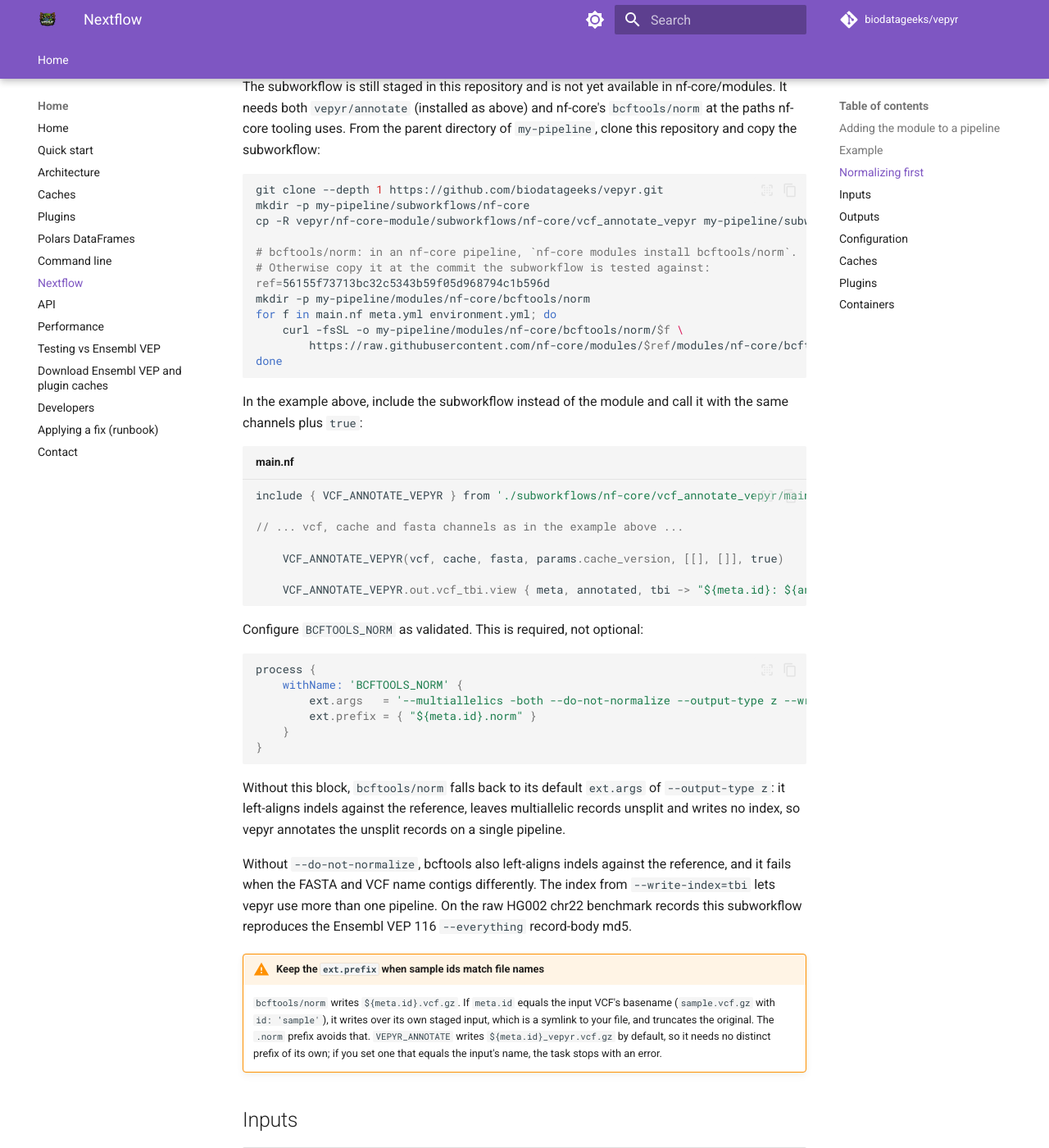
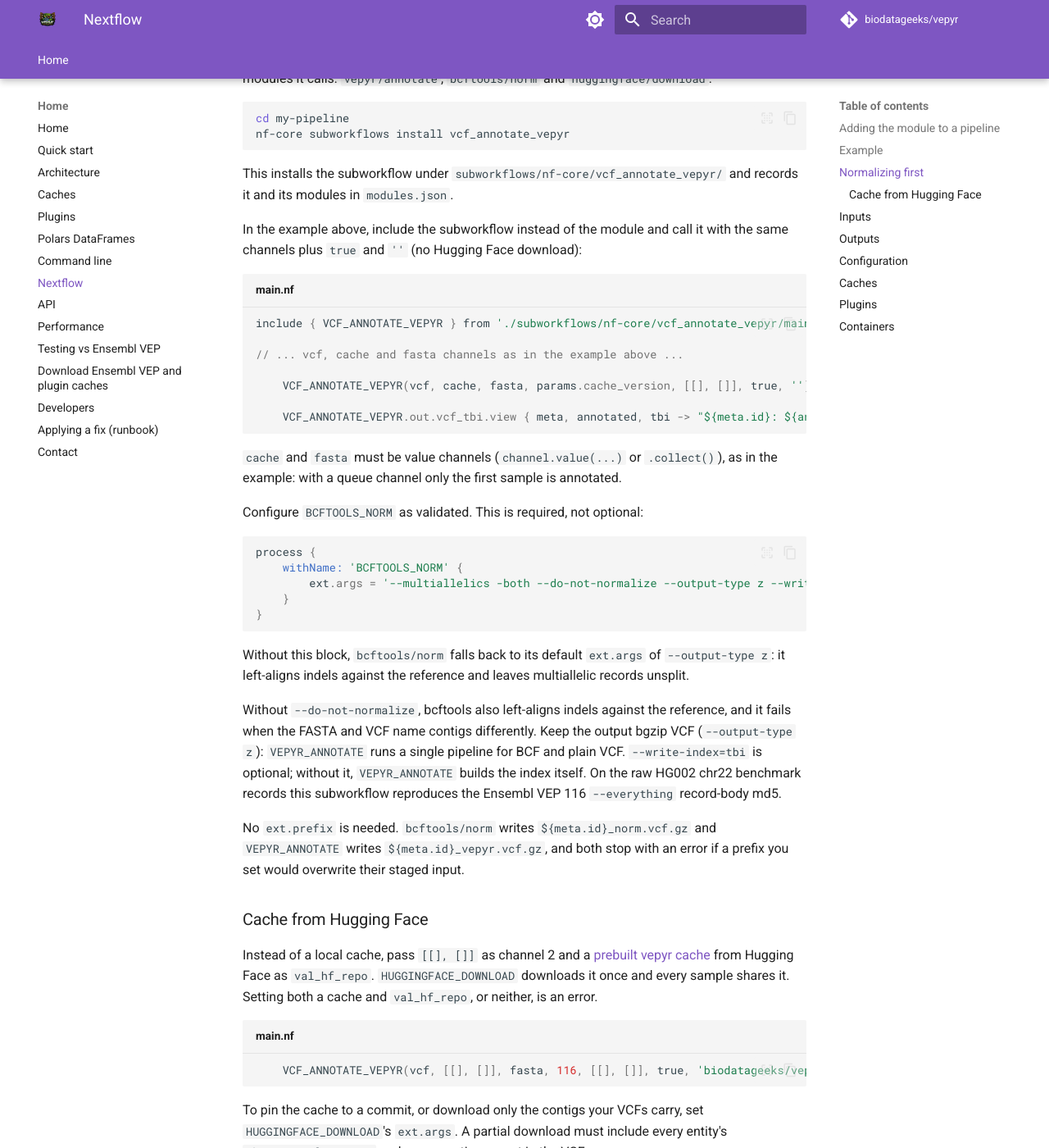
Before and after one commit to biodatageeks/vepyr, an MkDocs documentation site: the page built from docs/nextflow.md, in a window 1280 px wide and 1400 px high, scrolled down 3183 px. Shown: the whole window at 82% size. Built offline with MkDocs 1.6.1 and Material for MkDocs 9.7.7, drawn with Linux system fonts in a browser that asks for light colours; comment, search, counter and statistics services are not loaded; some of the changed text lies outside the part shown.

Commit message:
nf-core: sync vcf_annotate_vepyr with the merged subworkflow, docs and badge (#167)
* nf-core: sync vcf_annotate_vepyr with nf-core/modules#13070

Mirror the subworkflow as it stands after the #13070 review round:
optional Hugging Face cache download (val_hf_repo, datasets/ prefix
added by the subworkflow), errors when both or neither of ch_cache and
val_hf_repo are set, normalization tests on a multiallelic input, and
the reworded meta.yml.

The dev harness follows: bcftools/norm pinned past #13076 (default
${meta.id}_norm prefix and collision guard), huggingface/download
fetched at the same commit and run under amd64 emulation, the parity
test passes the new seventh argument, and stage_testdata.py builds
input_multiallelic.vcf.gz from raw_chr22.vcf.gz, checked against the
md5 published in nf-core/test-datasets#2298.

Docs: nextflow.md drops the required ext.prefix, documents the
Hugging Face cache and value-channel inputs, and copies both helper
modules; the subworkflow diagram gains the download branch.

Co-Authored-By: Claude Opus 5.5 <noreply@anthropic.com>

* nf-core: build the multiallelic test input in setup, as upstream

Sync the vcf_annotate_vepyr tests with nf-core/modules#13070 643d2b157:
the normalise tests join input.vcf.gz back into multiallelic records
with an aliased BCFTOOLS_NORM in setup, so the staged
input_multiallelic.vcf.gz (nf-core/test-datasets#2298) is no longer
needed. Revert its staging in stage_testdata.py and the harness hash,
run the aliased process under amd64 emulation like BCFTOOLS_NORM, and
drop the #2298 references from the README.

Co-Authored-By: Claude Opus 5.5 <noreply@anthropic.com>

* docs: advertise the merged nf-core subworkflow

vcf_annotate_vepyr merged as nf-core/modules#13070 (7d5d5ab); the
mirror here is byte-identical to it. Install it with
`nf-core subworkflows install vcf_annotate_vepyr`, which also installs
vepyr/annotate, bcftools/norm and huggingface/download, instead of
copying it from this repository. Add an nf-core subworkflow badge next
to the module badge and mark the submission steps done.

Co-Authored-By: Claude Opus 5.5 <noreply@anthropic.com>

---------

Co-authored-by: Claude Opus 5.5 <noreply@anthropic.com>

````diff
--- a/docs/nextflow.md
+++ b/docs/nextflow.md
@@ -10,8 +10,9 @@ Silicon.
 ![vcf_annotate_vepyr subworkflow](diagrams/nextflow-subworkflow-light.svg#only-light)
 ![vcf_annotate_vepyr subworkflow](diagrams/nextflow-subworkflow-dark.svg#only-dark)
 
-The diagram shows the `vcf_annotate_vepyr` subworkflow described in
-[Normalizing first](#normalizing-first); with `val_normalize` false, or when you
+The diagram shows the
+[`vcf_annotate_vepyr` subworkflow](https://github.com/nf-core/modules/tree/master/subworkflows/nf-core/vcf_annotate_vepyr),
+also on nf-core/modules and described in [Normalizing first](#normalizing-first); with `val_normalize` false, or when you
 call `VEPYR_ANNOTATE` directly, only the dashed path runs. Names starting with
 `ch_` are Nextflow channels, not chromosomes. Each VCF is one whole task per
 process, with no per-chromosome scatter; vepyr parallelizes inside its task, up
@@ -117,71 +118,88 @@ vepyr annotates records as given. The parity inputs were normalized with
 `bcftools norm -m -both` (multiallelic records split, indels not left-aligned).
 To run that step in the same pipeline, use the `vcf_annotate_vepyr` subworkflow,
 which runs nf-core's `bcftools/norm` module before `VEPYR_ANNOTATE`. It takes the
-same inputs as the module plus a boolean, `val_normalize`; set it to `true` to
-normalize. Both steps read the reference FASTA from channel 3.
+module's inputs plus two values: `val_normalize`, set to `true` to normalize, and
+`val_hf_repo`, which can download the cache from Hugging Face instead of reading
+it from channel 2 (see [Cache from Hugging Face](#cache-from-hugging-face)). Both
+steps read the reference FASTA from channel 3.
 
-The subworkflow is still staged in this repository and is not yet available in
-nf-core/modules. It needs both `vepyr/annotate` (installed as above) and nf-core's
-`bcftools/norm` at the paths nf-core tooling uses. From the parent directory of
-`my-pipeline`, clone this repository and copy the subworkflow:
+Install it from nf-core/modules the same way as the module. nf-core tools also
+installs the modules it calls: `vepyr/annotate`, `bcftools/norm` and
+`huggingface/download`.
 
 ```bash
-git clone --depth 1 https://github.com/biodatageeks/vepyr.git
-mkdir -p my-pipeline/subworkflows/nf-core
-cp -R vepyr/nf-core-module/subworkflows/nf-core/vcf_annotate_vepyr my-pipeline/subworkflows/nf-core/
-
-# bcftools/norm: in an nf-core pipeline, `nf-core modules install bcftools/norm`.
-# Otherwise copy it at the commit the subworkflow is tested against:
-ref=56155f73713bc32c5343b59f05d968794c1b596d
-mkdir -p my-pipeline/modules/nf-core/bcftools/norm
-for f in main.nf meta.yml environment.yml; do
-    curl -fsSL -o my-pipeline/modules/nf-core/bcftools/norm/$f \
-        https://raw.githubusercontent.com/nf-core/modules/$ref/modules/nf-core/bcftools/norm/$f
-done
+cd my-pipeline
+nf-core subworkflows install vcf_annotate_vepyr
 ```
 
+This installs the subworkflow under `subworkflows/nf-core/vcf_annotate_vepyr/`
+and records it and its modules in `modules.json`.
+
 In the example above, include the subworkflow instead of the module and call it
-with the same channels plus `true`:
+with the same channels plus `true` and `''` (no Hugging Face download):
 
 ```groovy title="main.nf"
 include { VCF_ANNOTATE_VEPYR } from './subworkflows/nf-core/vcf_annotate_vepyr/main'
 
 // ... vcf, cache and fasta channels as in the example above ...
 
-    VCF_ANNOTATE_VEPYR(vcf, cache, fasta, params.cache_version, [[], []], true)
+    VCF_ANNOTATE_VEPYR(vcf, cache, fasta, params.cache_version, [[], []], true, '')
 
     VCF_ANNOTATE_VEPYR.out.vcf_tbi.view { meta, annotated, tbi -> "${meta.id}: ${annotated}" }
 ```
+
+`cache` and `fasta` must be value channels (`channel.value(...)` or
+`.collect()`), as in the example: with a queue channel only the first sample is
+annotated.
 
 Configure `BCFTOOLS_NORM` as validated. This is required, not optional:
 
 ```groovy
 process {
     withName: 'BCFTOOLS_NORM' {
-        ext.args   = '--multiallelics -both --do-not-normalize --output-type z --write-index=tbi'
-        ext.prefix = { "${meta.id}.norm" }
+        ext.args = '--multiallelics -both --do-not-normalize --output-type z --write-index=tbi'
     }
 }
 ```
 
 Without this block, `bcftools/norm` falls back to its default `ext.args` of
-`--output-type z`: it left-aligns indels against the reference, leaves
-multiallelic records unsplit and writes no index, so vepyr annotates the
-unsplit records on a single pipeline.
+`--output-type z`: it left-aligns indels against the reference and leaves
+multiallelic records unsplit.
 
 Without `--do-not-normalize`, bcftools also left-aligns indels against the
-reference, and it fails when the FASTA and VCF name contigs differently. The
-index from `--write-index=tbi` lets vepyr use more than one pipeline. On the
-raw HG002 chr22 benchmark records this subworkflow reproduces the Ensembl VEP
-116 `--everything` record-body md5.
+reference, and it fails when the FASTA and VCF name contigs differently. Keep
+the output bgzip VCF (`--output-type z`): `VEPYR_ANNOTATE` runs a single
+pipeline for BCF and plain VCF. `--write-index=tbi` is optional; without it,
+`VEPYR_ANNOTATE` builds the index itself. On the raw HG002 chr22 benchmark
+records this subworkflow reproduces the Ensembl VEP 116 `--everything`
+record-body md5.
 
-!!! warning "Keep the `ext.prefix` when sample ids match file names"
-    `bcftools/norm` writes `${meta.id}.vcf.gz`. If `meta.id` equals the input
-    VCF's basename (`sample.vcf.gz` with `id: 'sample'`), it writes over its own
-    staged input, which is a symlink to your file, and truncates the original.
-    The `.norm` prefix avoids that. `VEPYR_ANNOTATE` writes
-    `${meta.id}_vepyr.vcf.gz` by default, so it needs no distinct prefix of its
-    own; if you set one that equals the input's name, the task stops with an error.
+No `ext.prefix` is needed. `bcftools/norm` writes `${meta.id}_norm.vcf.gz` and
+`VEPYR_ANNOTATE` writes `${meta.id}_vepyr.vcf.gz`, and both stop with an error
+if a prefix you set would overwrite their staged input.
+
+### Cache from Hugging Face
+
+Instead of a local cache, pass `[[], []]` as channel 2 and a [prebuilt vepyr cache](quickstart.md#option-a-download-a-prebuilt-cache-recommended)
+from Hugging Face as `val_hf_repo`. `HUGGINGFACE_DOWNLOAD` downloads
+it once and every sample shares it. Setting both a cache and `val_hf_repo`, or
+neither, is an error.
+
+```groovy title="main.nf"
+    VCF_ANNOTATE_VEPYR(vcf, [[], []], fasta, 116, [[], []], true, 'biodatageeks/vepyr_116_GRCh38_ensembl')
+```
+
+To pin the cache to a commit, or download only the contigs your VCFs carry, set
+`HUGGINGFACE_DOWNLOAD`'s `ext.args`. A partial download must include every
+entity's `chrom_manifest.json` and every contig present in the VCF:
+
+```groovy
+process {
+    withName: 'HUGGINGFACE_DOWNLOAD' {
+        ext.args = "--revision <commit> --include '*/chr22.parquet' --include '*/chrom_manifest.json'"
+    }
+}
+```
 
 ## Inputs
 
````
Also changed, not shown: README.md (+2 -1 lines), nf-core-module/README.md (+41 -29 lines), docs/diagrams/nextflow-subworkflow-dark.svg, docs/diagrams/nextflow-subworkflow-light.svg, 9 other files.
